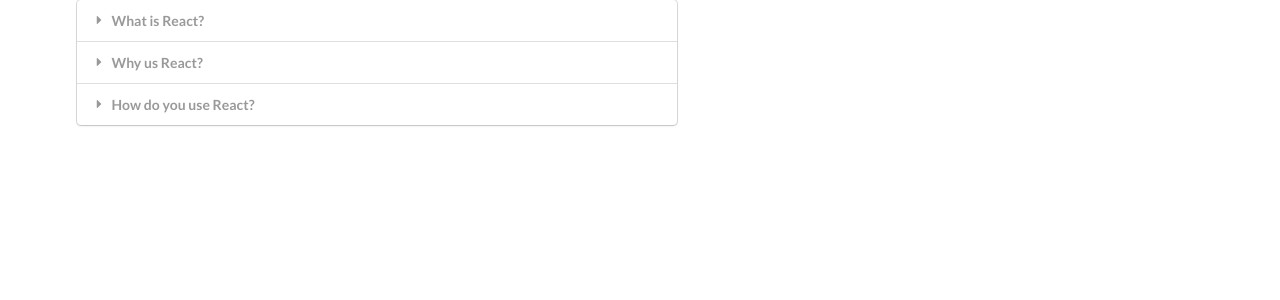
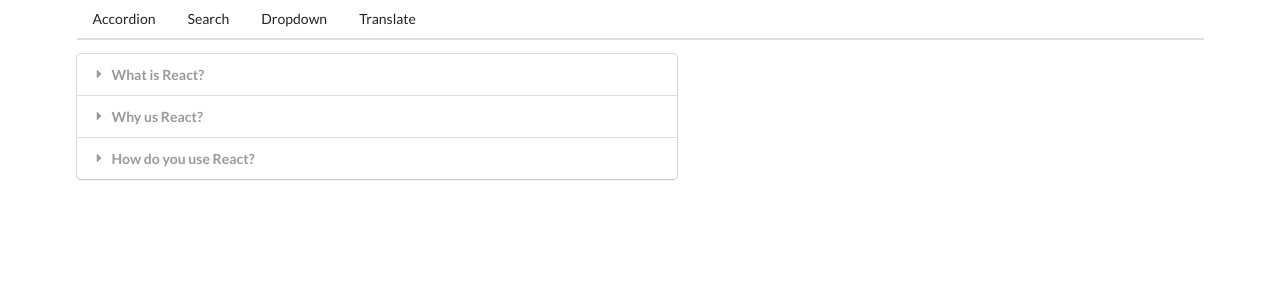
Before and after one commit to uxmoon/react-widgets, a React (Create React App) app: page / in a window 1280 px wide. Shown: the top 300 px of the page. Built offline with nearby package versions, Linux system fonts and the light colour scheme.

Commit message:
implementing a header for  navigation

```diff
--- a/src/App.js
+++ b/src/App.js
@@ -4,6 +4,7 @@
 import Dropdown from './components/Dropdown';
 import Translate from './components/Translate';
 import Route from './components/Route';
+import Header from './components/Header';
 
 /* static array */
 const items = [
@@ -36,35 +37,12 @@
   },
 ];
 
-const showAccordion = () => {
-  if (window.location.pathname === '/') {
-    return <Accordion items={items} />;
-  }
-};
-
-const showList = () => {
-  if (window.location.pathname === '/list') {
-    return <Search />;
-  }
-};
-
-const showDropdown = () => {
-  if (window.location.pathname === '/dropdown') {
-    return <Dropdown />;
-  }
-};
-
-const showTranslate = () => {
-  if (window.location.pathname === '/translate') {
-    return <Translate />;
-  }
-};
-
 export default () => {
   const [selected, setSelected] = useState(options[0]);
 
   return (
     <div className="ui container">
+      <Header />
       {/* Provide Component as 'children' argument */}
       <Route path="/">
         <Accordion items={items} />
--- /dev/null
+++ b/src/components/Header.js
@@ -0,0 +1,22 @@
+import React from 'react';
+
+const Header = () => {
+  return (
+    <div className="ui secondary pointing menu">
+      <a href="/" className="item">
+        Accordion
+      </a>
+      <a href="/list" className="item">
+        Search
+      </a>
+      <a href="/dropdown" className="item">
+        Dropdown
+      </a>
+      <a href="/translate" className="item">
+        Translate
+      </a>
+    </div>
+  );
+};
+
+export default Header;
```
